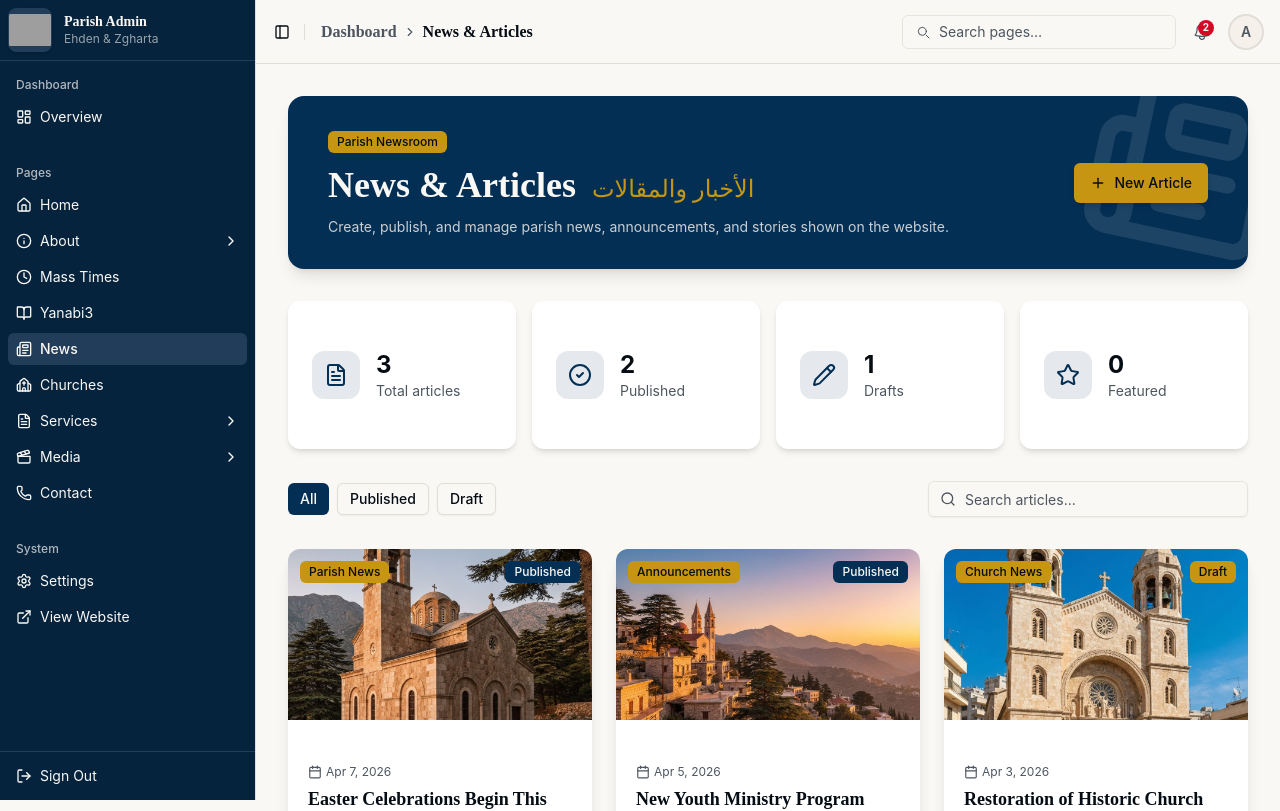
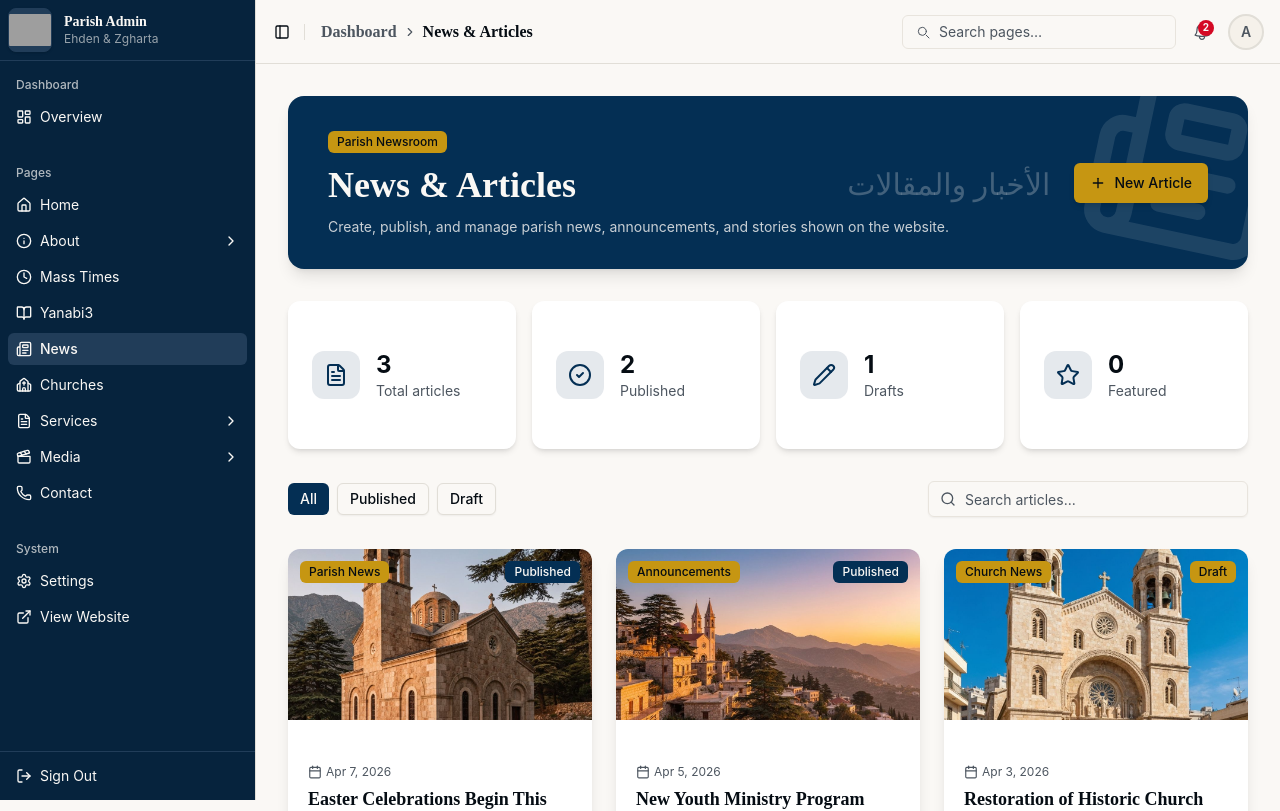
Before and after one commit to JamieKnayer10/Ehden-Zgharta-Parish-, a Next.js app: page /admin/dashboard/news in a window 1280 px wide. Shown: the top 811 px of the page. Built offline with nearby package versions, Linux system fonts and the light colour scheme; grey boxes are pictures that could not be loaded.

Commit message:
feat: enhance dashboard hero layout and styling adjustments
Co-authored-by: Jamie knayer <232800099+JamieKnayer10@users.noreply.github.com>

```diff
--- a/components/admin/dashboard-hero.tsx
+++ b/components/admin/dashboard-hero.tsx
@@ -26,16 +26,19 @@ export function DashboardHero({
         aria-hidden="true"
       />
       <div className="relative flex flex-col gap-6 lg:flex-row lg:items-center lg:justify-between">
-        <div className="min-w-0">
+        <div className="min-w-0 flex-1">
           <Badge variant="secondary" className="mb-3">
             {badge}
           </Badge>
-          <div className="flex flex-wrap items-baseline gap-x-4 gap-y-1">
+          <div className="flex flex-wrap items-center justify-between gap-x-6 gap-y-1">
             <h1 className="font-serif text-3xl font-bold sm:text-4xl">
               {title}
             </h1>
             {titleAr ? (
-              <span className="font-serif text-2xl text-secondary" dir="rtl">
+              <span
+                className="font-serif text-2xl text-primary-foreground/25 sm:text-3xl"
+                dir="rtl"
+              >
                 {titleAr}
               </span>
             ) : null}
```
